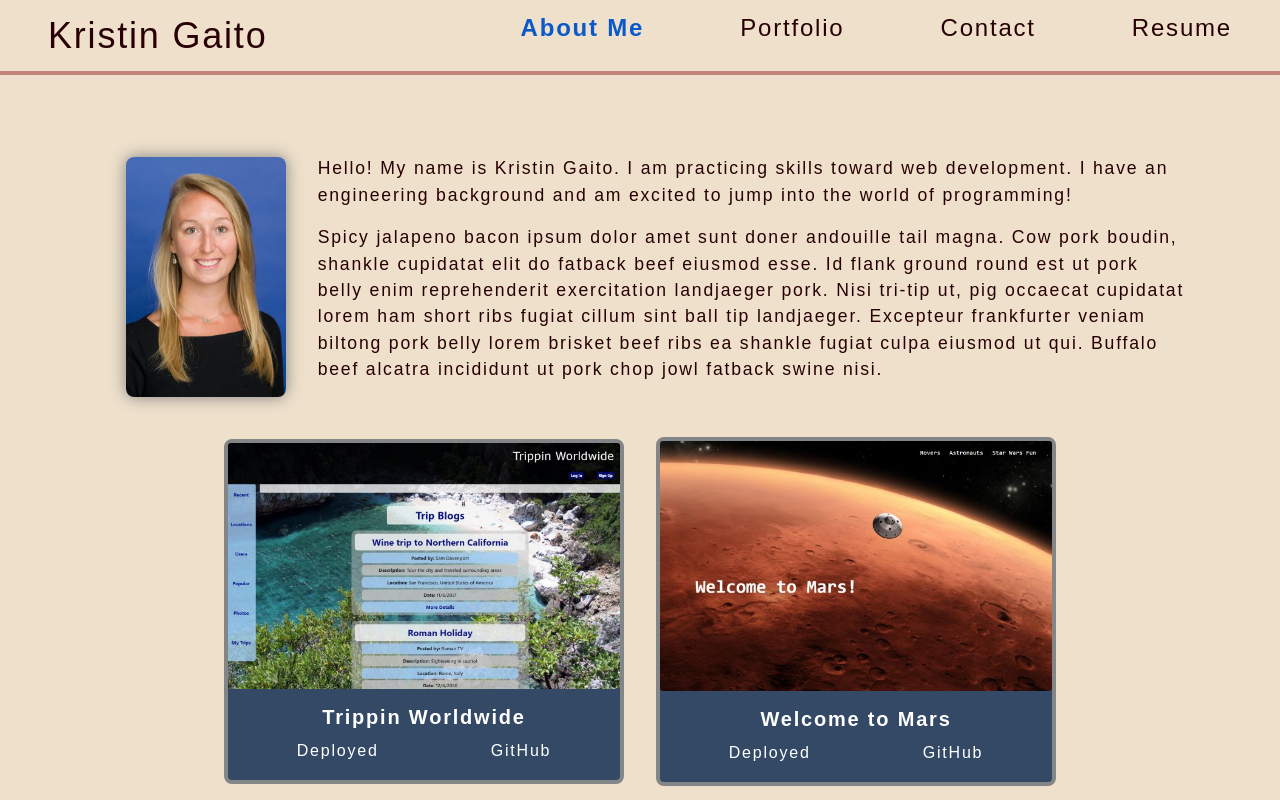
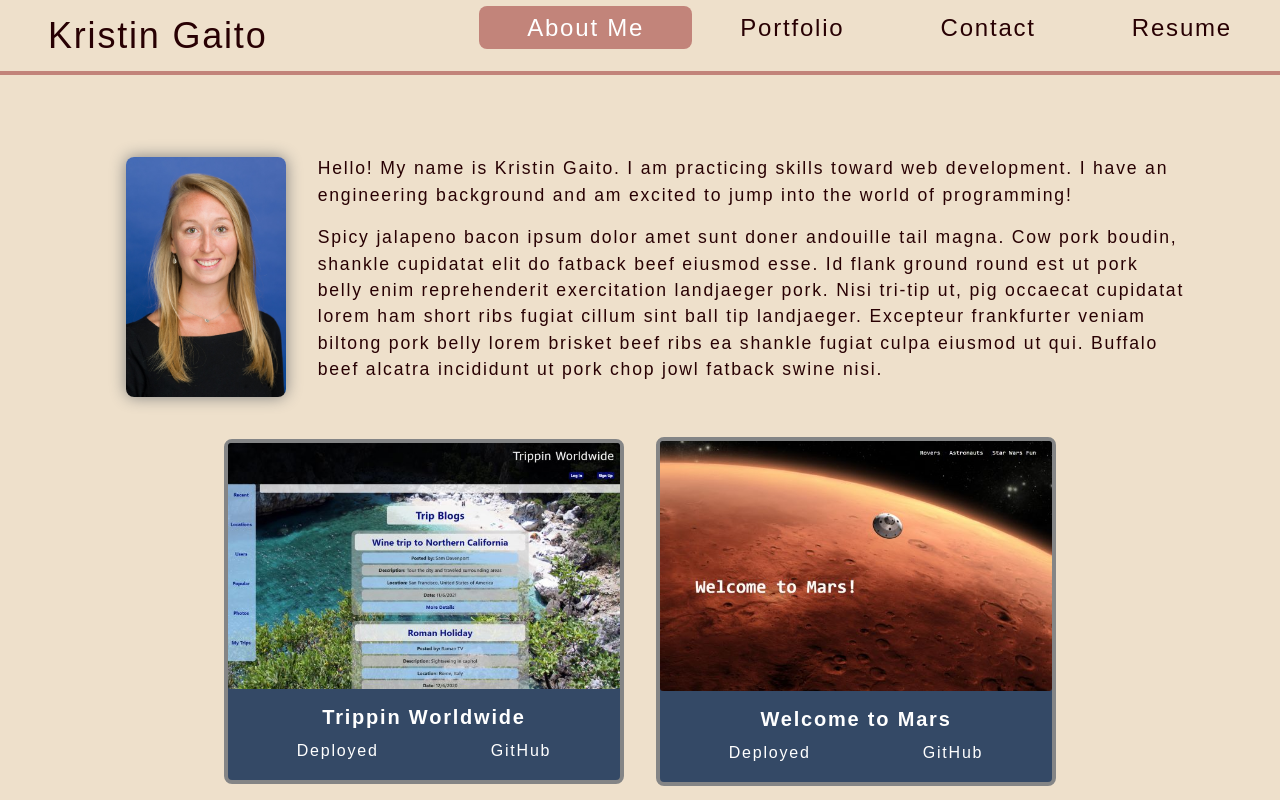
Before and after one commit to kngurley25/portfolio-spa, a React (Create React App) app: page / in a window 1280 px wide. In both pictures the pointer is over the link "About Me". Shown: the top 800 px of the page. Built offline with nearby package versions, Linux system fonts and the light colour scheme.

Commit message:
misc style updates

```diff
--- a/src/components/Contact/index.js
+++ b/src/components/Contact/index.js
@@ -4,7 +4,6 @@ import Form from 'react-bootstrap/Form';
 function ContactForm() {
     return (
         <section>
-            <h3>Contact Me</h3>
             <Form>
                 <Form.Group>
                     <Form.Label htmlFor="name">Name</Form.Label>
--- a/src/components/Project/index.js
+++ b/src/components/Project/index.js
@@ -27,7 +27,8 @@ function Project() {
     ]);
 
     return (
-        <section className="portfolio-section">
+        <section>
+            <div className="portfolio-section">
             {projects.map((project, i) => (
                 <Card style={{ width: '25rem' }}>
                     <Card.Img src={require(`../../assets/images/projects/${i}.jpg`)} alt={project.title} key={project.title}></Card.Img>
@@ -38,6 +39,7 @@ function Project() {
                     </Card.Body>
                 </Card>
             ))}
+           </div>
         </section>
     );
 }
--- a/src/index.css
+++ b/src/index.css
@@ -70,7 +70,11 @@ a {
   padding: var(--padding1);
 }
 a:hover {
-  font-weight: bold;
+  background-color: var(--tertiary);
+  border-radius: .5rem;
+  border-width: .25rem;
+  border-color: var(--secondary);
+  color: white;
 }
 
 /* header and navigation */
@@ -119,10 +123,10 @@ header nav ul li {
   margin: .5rem 1rem;
   text-align: center;
   border-radius: .5rem;
+  border-width: .25rem;
   border-color: var(--secondary);
   background-color: var(--primary);
   color: white;
-  border-width: .25rem;
 }
 .card a {
   font-size: 1rem;
```
Lines whose indentation alone changed are shown as unchanged.
